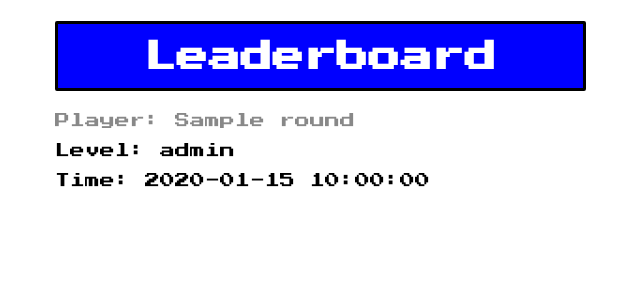
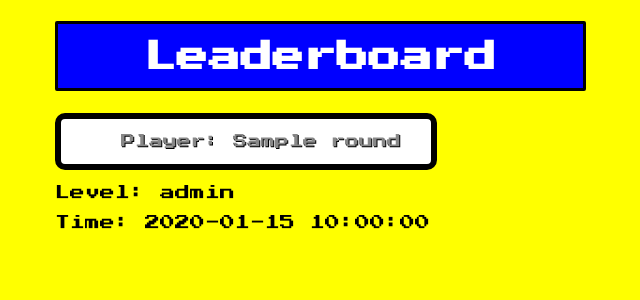
Before and after one commit to ammareltigani/CSSI2019, a Python web app: template templates/leaderboard.html in a window 1280 px wide. Shown: the top 300 px of the page, without its empty margins (403-1043 px from the left). Run offline with Jinja, Linux system fonts and the light colour scheme; the template is opened without the code that fills it: most values are stand-ins (such as "Sample title", 1, 10 or a date in 2020).

```diff
--- a/static/CSS/leader.css
+++ b/static/CSS/leader.css
@@ -13,6 +13,26 @@
   height: 30px;
 }
 
+body {background-color: yellow;}
+
+#littlebox{
+  text-align: center;
+  display: block;
+  text-shadow: 1px 1px #000000;
+  overflow: hidden;
+  white-space: nowrap;
+  padding: 15px 60px;
+  background-color: white;
+  position: relative;
+  opacity: 1;
+  width: 250px;
+  height: 15px;
+  font-size: 14px;
+  border-radius: 10px;
+  font-family: 'Press Start 2P';
+  border: 6px solid black;
+}
+
 .stats{
   margin-left:450px;
   font-family: 'Press Start 2P';
--- a/templates/leaderboard.html
+++ b/templates/leaderboard.html
@@ -10,7 +10,7 @@
   <body>
     <h1 id="rectangle"> Leaderboard </h1>
     {% for round in lead %}
-      <p style="color: {{ round.color }}"; class="stats">Player: {{ round.name }}</p>
+      <p id=littlebox style="color: {{ round.color }};background-color:white"; class="stats">Player: {{ round.name }}</p>
         <p class="stats">Level: {{ round.level }}</p>
         <p class="stats">Time: {{ round.time_date }}</p>
       <br>
```
